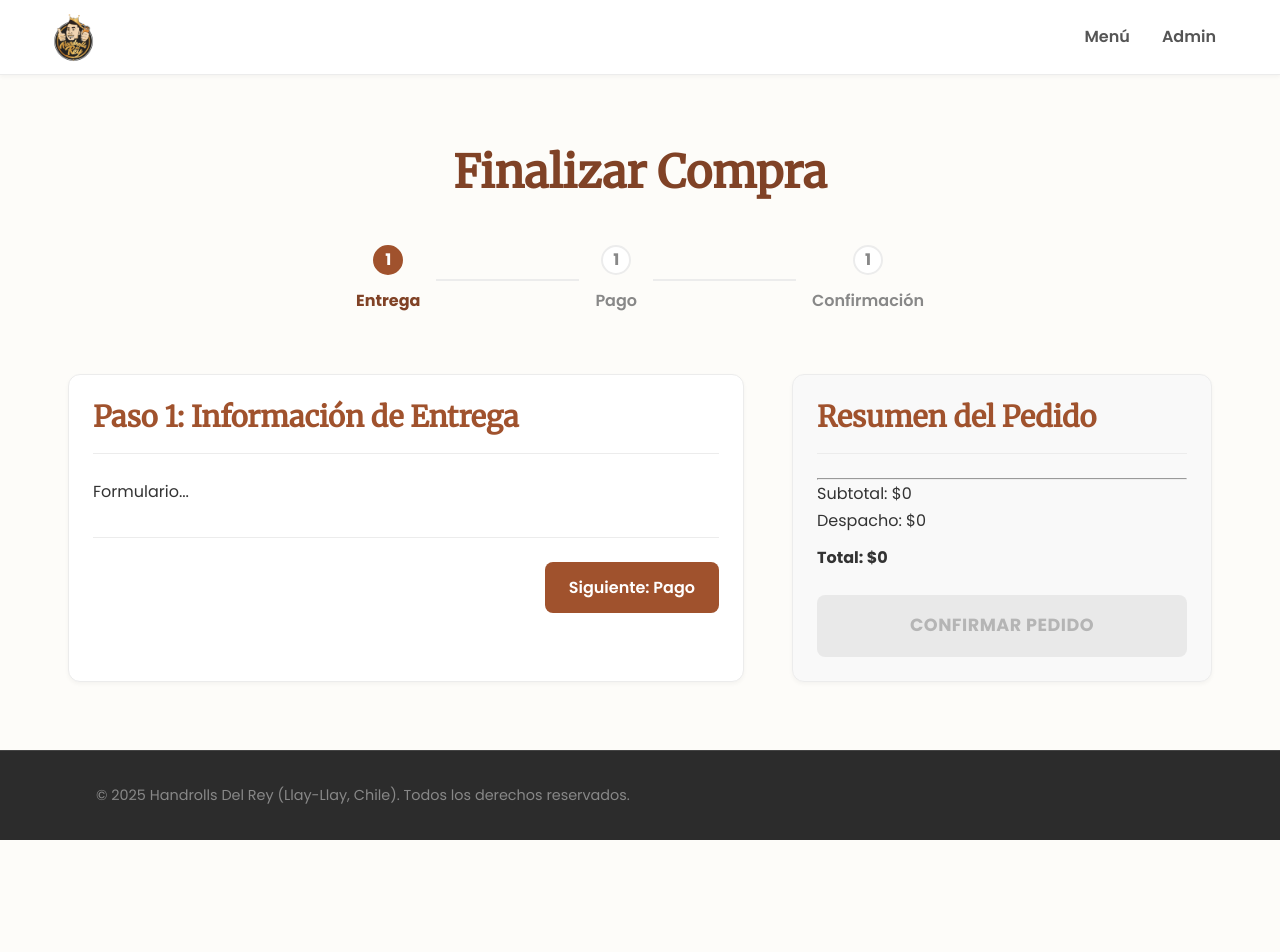
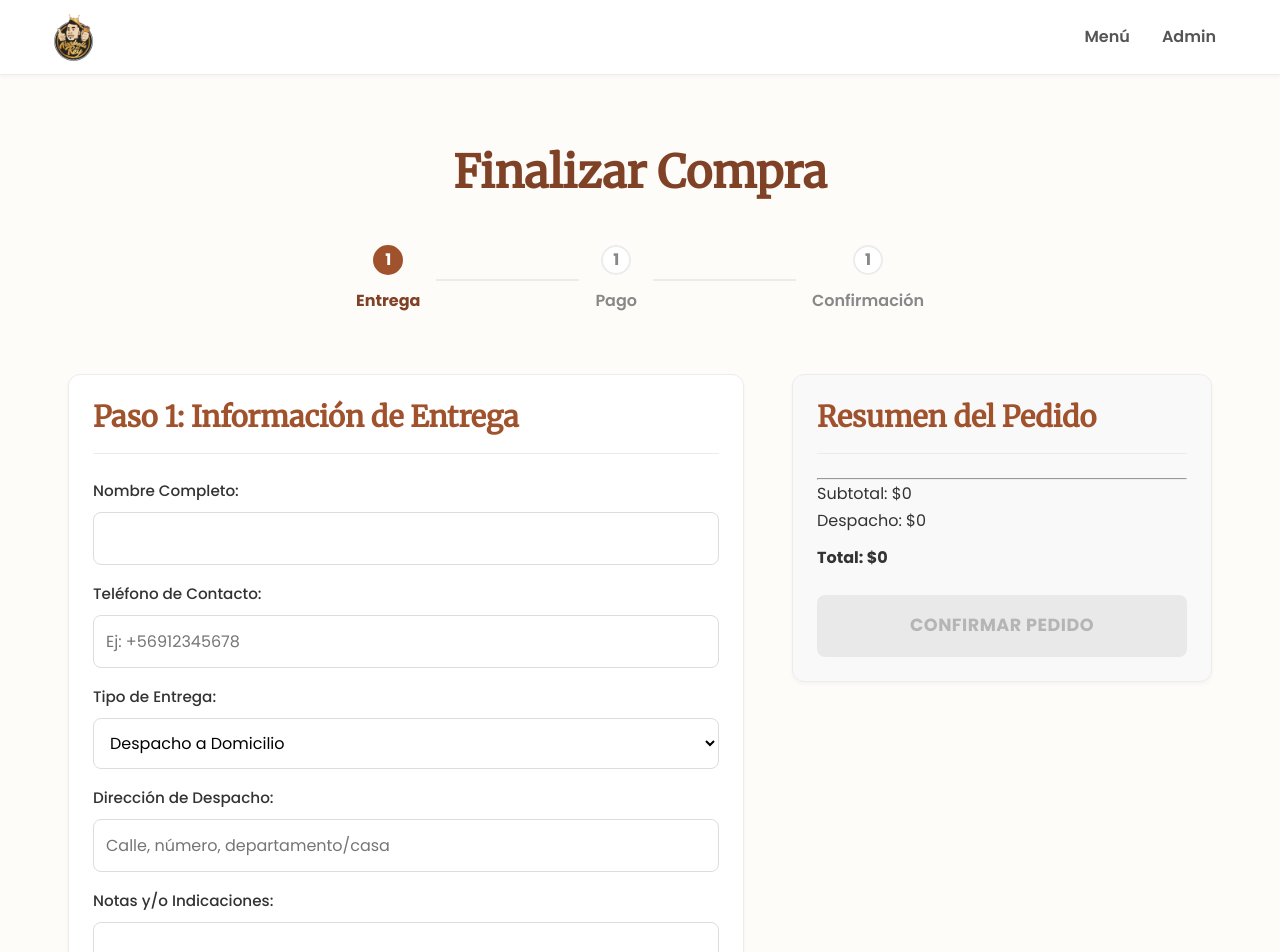
Before and after one commit to b8stianjaja/handrollsdelrey, a React (Vite) app in the folder frontend/: page /checkout in a window 1280 px wide. Shown: the top 952 px of the page. Before the commit the page ends 840 px from the top, so only its background shows below. Built offline with nearby package versions, Linux system fonts and the light colour scheme.

Commit message:
Cart Update

```diff
--- a/frontend/src/components/features/checkout/DeliveryInfo.jsx
+++ b/frontend/src/components/features/checkout/DeliveryInfo.jsx
@@ -1,22 +1,121 @@
 // src/components/features/checkout/DeliveryInfo.jsx
-import React from 'react';
-// import styles from './DeliveryInfo.module.css'; // (Crear si se añaden estilos)
+import React, { useState, useEffect, useMemo } from 'react'; // ¡Importante: Añadir useEffect y useMemo!
+import styles from './DeliveryInfo.module.css';
 
 /**
- * Componente (Placeholder) para el formulario de información de entrega.
+ * Componente para el formulario de información de entrega.
+ * @param {function} onValidityChange - Callback para notificar al padre sobre la validez del formulario.
  */
-const DeliveryInfo = () => {
+const DeliveryInfo = ({ onValidityChange }) => { // 1. Recibir onValidityChange
+  // Estado para manejar los datos del formulario
+  const [formData, setFormData] = useState({
+    name: '',
+    phone: '',
+    deliveryType: 'delivery', // 'delivery' o 'pickup' (retiro)
+    address: '',
+    notes: '',
+  });
+
+  // Manejador genérico de cambios en el input
+  const handleChange = (e) => {
+    const { name, value } = e.target;
+    setFormData(prev => ({
+      ...prev,
+      [name]: value,
+    }));
+  };
+
+  // 2. Lógica de validación con useMemo
+  const isFormValid = useMemo(() => {
+    // Requisito: Nombre y Teléfono son siempre obligatorios
+    if (formData.name.trim() === '' || formData.phone.trim() === '') {
+        return false;
+    }
+
+    // Si es Delivery, la dirección es obligatoria
+    if (formData.deliveryType === 'delivery' && formData.address.trim() === '') {
+        return false;
+    }
+
+    return true;
+  }, [formData]);
+
+  // 3. Efecto para notificar al padre sobre la validez
+  useEffect(() => {
+    if (onValidityChange) {
+      onValidityChange(isFormValid, formData);
+    }
+  }, [isFormValid, formData, onValidityChange]);
+
+  // Resto del componente (sin cambios en la estructura JSX)
   return (
-    <div>
-      <p>Aquí irá el formulario para:</p>
-      <ul>
-        <li>Nombre</li>
-        <li>Teléfono</li>
-        <li>Tipo de Entrega (Delivery / Retiro en Local)</li>
-        <li>Dirección (si es Delivery, con validación de zona)</li>
-        <li>Instrucciones Adicionales</li>
-      </ul>
-    </div>
+    <form className={styles.form} onSubmit={(e) => e.preventDefault()}>
+      {/* ... campos de formulario ... */}
+      <div className={styles.inputGroup}>
+        <label htmlFor="name">Nombre Completo:</label>
+        <input
+          type="text"
+          id="name"
+          name="name"
+          value={formData.name}
+          onChange={handleChange}
+          required
+        />
+      </div>
+
+      <div className={styles.inputGroup}>
+        <label htmlFor="phone">Teléfono de Contacto:</label>
+        <input
+          type="tel"
+          id="phone"
+          name="phone"
+          value={formData.phone}
+          onChange={handleChange}
+          placeholder="Ej: +56912345678"
+          required
+        />
+      </div>
+
+      <div className={styles.inputGroup}>
+        <label htmlFor="deliveryType">Tipo de Entrega:</label>
+        <select
+          id="deliveryType"
+          name="deliveryType"
+          value={formData.deliveryType}
+          onChange={handleChange}
+        >
+          <option value="delivery">Despacho a Domicilio</option>
+          <option value="pickup">Retiro en Local</option>
+        </select>
+      </div>
+
+      {formData.deliveryType === 'delivery' && (
+        <div className={styles.inputGroup}>
+          <label htmlFor="address">Dirección de Despacho:</label>
+          <input
+            type="text"
+            id="address"
+            name="address"
+            value={formData.address}
+            onChange={handleChange}
+            placeholder="Calle, número, departamento/casa"
+            required
+          />
+        </div>
+      )}
+
+      <div className={styles.inputGroup}>
+        <label htmlFor="notes">Notas y/o Indicaciones:</label>
+        <textarea
+          id="notes"
+          name="notes"
+          value={formData.notes}
+          onChange={handleChange}
+          rows="3"
+        />
+      </div>
+
+    </form>
   );
 };
 
--- /dev/null
+++ b/frontend/src/components/features/checkout/DeliveryInfo.module.css
@@ -0,0 +1,40 @@
+/* src/components/features/checkout/DeliveryInfo.module.css */
+
+.form {
+  display: flex;
+  flex-direction: column;
+  gap: var(--space-md);
+  padding: 0;
+  margin: 0;
+}
+
+.inputGroup {
+  display: flex;
+  flex-direction: column;
+  gap: var(--space-xs);
+}
+
+.inputGroup label {
+  font-weight: 500;
+  color: var(--color-text-dark);
+  font-size: 0.95rem;
+}
+
+.inputGroup input,
+.inputGroup select,
+.inputGroup textarea { /* Añadido textarea */
+  padding: var(--space-sm);
+  border: 1px solid var(--color-border-strong);
+  border-radius: var(--border-radius-md);
+  font-size: 1rem;
+  background-color: var(--color-bg-card);
+  transition: var(--transition-fast);
+}
+
+.inputGroup input:focus,
+.inputGroup select:focus,
+.inputGroup textarea:focus {
+  border-color: var(--color-primary);
+  box-shadow: 0 0 0 2px rgba(160, 82, 45, 0.2);
+  outline: none;
+}
--- /dev/null
+++ b/frontend/src/components/features/checkout/PaymentInfo.module.css
@@ -0,0 +1,76 @@
+/* src/components/features/checkout/PaymentInfo.module.css */
+.optionsContainer {
+  display: flex;
+  flex-direction: column;
+  gap: var(--space-md);
+}
+
+.paymentOption {
+  display: flex;
+  align-items: center;
+  padding: var(--space-md);
+  border: 2px solid var(--color-border-strong);
+  border-radius: var(--border-radius-md);
+  cursor: pointer;
+  transition: var(--transition-base);
+  background-color: var(--color-bg-card);
+}
+
+/* Estilo para opción no seleccionada */
+.paymentOption:hover {
+  border-color: var(--color-primary-light);
+}
+
+/* Estilo para opción seleccionada */
+.paymentOption.selected {
+  border-color: var(--color-primary);
+  background-color: var(--color-bg-sidebar);
+  box-shadow: 0 0 0 2px rgba(160, 82, 45, 0.2);
+}
+
+.radio {
+  /* Ocultar el radio button nativo */
+  display: none;
+}
+
+.label {
+  display: flex;
+  align-items: center;
+  gap: var(--space-md);
+  flex-grow: 1;
+  font-weight: 500;
+  color: var(--color-text-dark);
+}
+
+.indicator {
+  width: 20px;
+  height: 20px;
+  border-radius: 50%;
+  border: 2px solid var(--color-text-muted);
+  display: inline-block;
+  position: relative;
+  transition: var(--transition-fast);
+  flex-shrink: 0;
+}
+
+.selected .indicator {
+  border-color: var(--color-primary);
+}
+
+.selected .indicator::after {
+  content: '';
+  position: absolute;
+  top: 4px;
+  left: 4px;
+  width: 8px;
+  height: 8px;
+  border-radius: 50%;
+  background-color: var(--color-primary-dark);
+}
+
+.description {
+  font-size: 0.9rem;
+  color: var(--color-text-medium);
+  margin-top: var(--space-xs);
+  margin-left: calc(20px + var(--space-md)); /* Alineado con el texto del label */
+}
--- a/frontend/src/components/features/menu/ProductGrid.jsx
+++ b/frontend/src/components/features/menu/ProductGrid.jsx
@@ -3,11 +3,17 @@ import React from 'react';
 import ProductCard from './ProductCard';
 import styles from './ProductGrid.module.css';
 
-const ProductGrid = ({ products }) => {
+// 1. Aceptar la prop onShowOptions
+const ProductGrid = ({ products, onShowOptions }) => {
   return (
     <div className={styles.grid}>
       {products.map(product => (
-        <ProductCard key={product.id} product={product} />
+        <ProductCard
+          key={product.id}
+          product={product}
+          // 2. Pasar la prop a ProductCard
+          onShowOptions={onShowOptions}
+        />
       ))}
     </div>
   );
--- a/frontend/src/pages/public/CheckoutPage.jsx
+++ b/frontend/src/pages/public/CheckoutPage.jsx
@@ -4,11 +4,49 @@ import MainLayout from '../../components/layout/MainLayout';
 import styles from './CheckoutPage.module.css';
 import CheckoutProgress from '../../components/features/checkout/CheckoutProgress';
 import OrderSummary from '../../components/features/checkout/OrderSummary';
-// import DeliveryInfo from '../../components/features/checkout/DeliveryInfo';
-// import PaymentInfo from '../../components/features/checkout/PaymentInfo';
+import DeliveryInfo from '../../components/features/checkout/DeliveryInfo';
+import PaymentInfo from '../../components/features/checkout/PaymentInfo';
 
 const CheckoutPage = () => {
   const [currentStep, setCurrentStep] = React.useState(1);
+  const [isDeliveryValid, setIsDeliveryValid] = React.useState(false);
+  // Opcional: estado para guardar los datos
+  const [deliveryData, setDeliveryData] = React.useState({});
+
+  // 1. Estado para la validez del Paso 2
+  const [isPaymentValid, setIsPaymentValid] = React.useState(false);
+  const [paymentMethod, setPaymentMethod] = React.useState('');
+
+  // Callback para recibir la validez y los datos del formulario de entrega
+  const handleDeliveryValidityChange = (isValid, data) => {
+    setIsDeliveryValid(isValid);
+    setDeliveryData(data);
+  };
+
+  // 2. Callback para recibir la validez y los datos del formulario de pago
+  const handlePaymentValidityChange = (isValid, method) => {
+      setIsPaymentValid(isValid);
+      setPaymentMethod(method);
+  };
+
+  // Lógica para avanzar al siguiente paso (solo se usa en el paso 1)
+  const handleNextStep = () => {
+      if (currentStep === 1 && isDeliveryValid) {
+          setCurrentStep(2);
+      }
+  };
+
+  // 3. Manejador para el botón final de confirmación
+  const handleConfirmOrder = () => {
+      if (currentStep === 2 && isPaymentValid) {
+          // Aquí se enviaría la data al backend (deliveryData, paymentMethod, cart items, etc.)
+          console.log("¡Pedido Confirmado!");
+          console.log("Datos de Entrega:", deliveryData);
+          console.log("Método de Pago:", paymentMethod);
+          // Redireccionar a la página de confirmación real
+      }
+  };
+
 
   return (
     <MainLayout>
@@ -21,13 +59,17 @@ const CheckoutPage = () => {
             {currentStep === 1 && (
               <>
                 <h2>Paso 1: Información de Entrega</h2>
-                {/* <DeliveryInfo /> */}
-                <p>Formulario...</p>
-                {/* **NUEVO:** Contenedor para botones */}
+                <DeliveryInfo onValidityChange={handleDeliveryValidityChange} />
+
                 <div className={styles.stepNavigation}>
-                   {/* Vacío para alinear a la derecha en desktop */}
                    <span></span>
-                   <button onClick={() => setCurrentStep(2)} className={styles.nextStepButton}>Siguiente: Pago</button>
+                   <button
+                       onClick={handleNextStep}
+                       className={styles.nextStepButton}
+                       disabled={!isDeliveryValid}
+                    >
+                        Siguiente: Pago
+                    </button>
                 </div>
               </>
             )}
@@ -35,12 +77,11 @@ const CheckoutPage = () => {
             {currentStep === 2 && (
              <>
                 <h2>Paso 2: Método de Pago</h2>
-                {/* <PaymentInfo /> */}
-                <p>Selección de método...</p>
-                 {/* **NUEVO:** Contenedor para botones */}
+                {/* 4. Pasar la función de callback al componente PaymentInfo */}
+                <PaymentInfo onValidityChange={handlePaymentValidityChange} />
+
                 <div className={styles.stepNavigation}>
                    <button onClick={() => setCurrentStep(1)} className={styles.prevStepButton}>Volver a Entrega</button>
-                   {/* Vacío para alinear a la izquierda en desktop */}
                    <span></span>
                 </div>
              </>
@@ -52,7 +93,9 @@ const CheckoutPage = () => {
             <OrderSummary />
             <button
               className={styles.confirmButton}
-              disabled={currentStep !== 2}
+              // 5. El botón de confirmar se habilita solo si estamos en el paso 2 Y el pago es válido
+              disabled={currentStep !== 2 || !isPaymentValid}
+              onClick={handleConfirmOrder}
             >
               Confirmar Pedido
             </button>
```
Also changed, not shown: frontend/src/components/features/checkout/PaymentInfo.jsx (+63 -11 lines).
